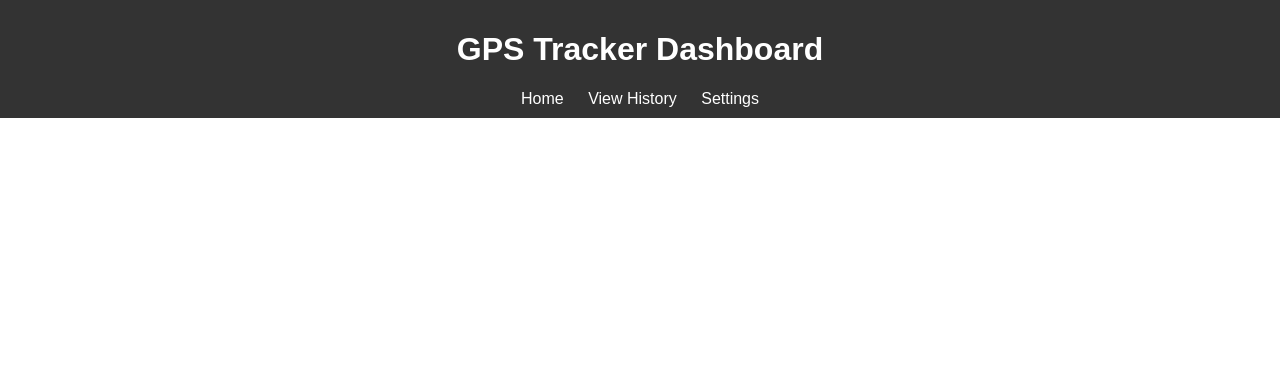
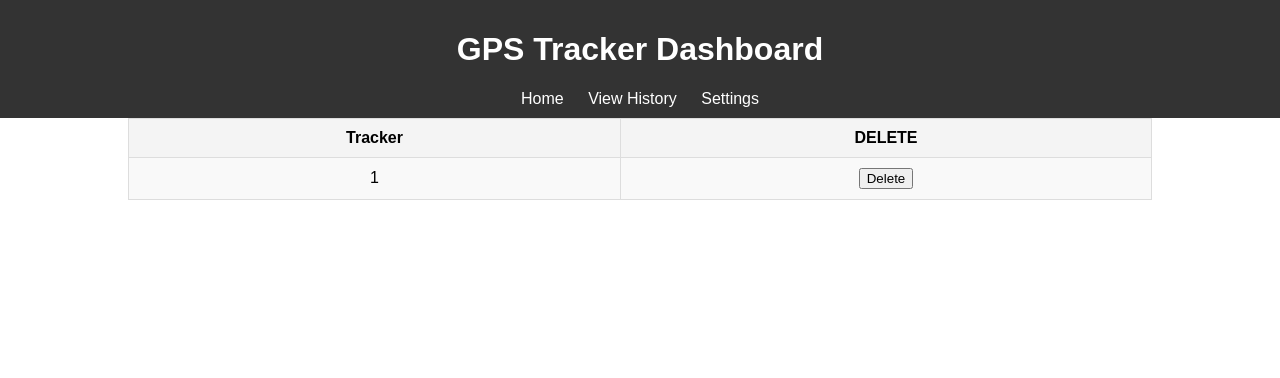
Before and after one commit to Henog123/buoy, a Flask app: template templates/settings.html in a window 1280 px wide. Shown: the top 378 px of the page. Run offline with Flask 3, Linux system fonts and the light colour scheme; tables that the repository leaves empty hold one stand-in row (values such as "Sample post"); the template is opened without the code that fills it: values that come from a table or form of the project are taken from there, most other values are stand-ins (such as "Sample title", 1, 10 or a date in 2020).

Commit message:
Update settings.html

```diff
--- a/templates/settings.html
+++ b/templates/settings.html
@@ -74,6 +74,45 @@
             <a href="/settings">Settings</a>
         </div>
     </div>
+    <table>
+        <tr>
+            <th>Tracker</th>
+            <th>DELETE</th>
 
+        </tr>
+        {% for data in tracker_data %}
+        <tr>
+            <td>{{ data.tracker_id }}</td>
+            <td><button onclick="deleteTracker({{ tracker.id }})">Delete</button></td>
 
+        </tr>
+        {% endfor %}
+    </table>
+</body>
+    <script>
+        // Function to delete the tracker by ID
+        async function deleteTracker(trackerId) {
+            const confirmDelete = confirm('Are you sure you want to delete this tracker?');
+
+            if (confirmDelete) {
+                try {
+                    const response = await fetch(`/delete_tracker_by_id/${trackerId}`, {
+                        method: 'DELETE',
+                    });
+
+                    const data = await response.json();
+
+                    if (response.ok) {
+                        alert(data.message); // Notify the user about successful deletion
+                        document.getElementById(`tracker-${trackerId}`).remove(); // Remove the row from the table
+                    } else {
+                        alert(data.message); // Show error message if something went wrong
+                    }
+                } catch (error) {
+                    console.error('Error deleting tracker:', error);
+                    alert('Error deleting tracker.');
+                }
+            }
+        }
+    </script>
 </html>
```
